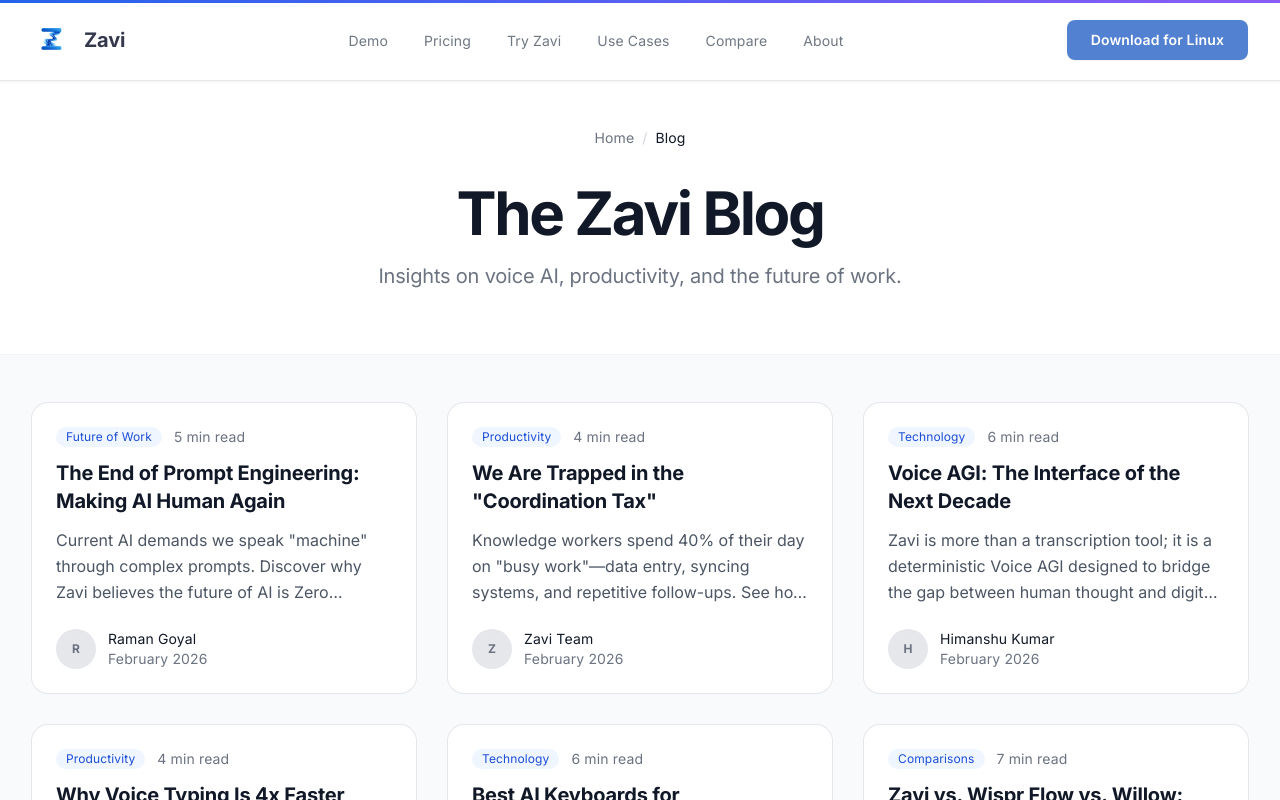
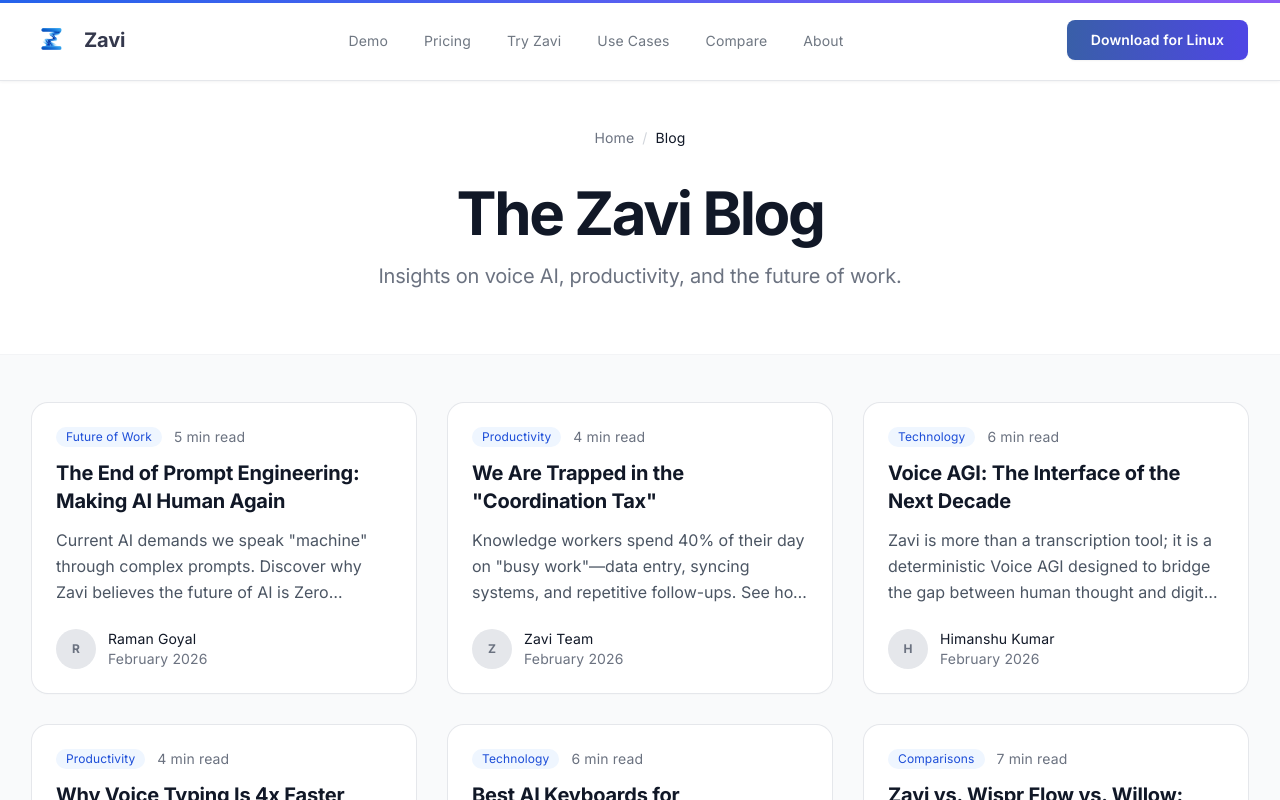
Before and after one commit to goyalraman17/Zaviweb, a Next.js app: page /blog in a window 1280 px wide. Shown: the top 800 px of the page. Built offline with nearby package versions, Linux system fonts and the light colour scheme.

Commit message:
Unify CTA button styles with premium indigo gradient for UI consistency

```diff
--- a/components/DeviceDownload.tsx
+++ b/components/DeviceDownload.tsx
@@ -187,7 +187,7 @@
                   className={`
                     relative group p-6 md:p-8 rounded-2xl border-2 transition-all duration-300
                     ${(isAndroid || platform.name === 'iOS' || platform.name === 'macOS' || platform.name === 'Linux')
-                      ? 'bg-gradient-to-br from-zavi-blue-600 to-zavi-blue-500 border-zavi-blue-600 text-white shadow-xl scale-105 z-10'
+                      ? 'bg-gradient-to-br from-zavi-blue-600 to-indigo-600 border-zavi-blue-600 text-white shadow-xl scale-105 z-10'
                       : isActualSelected
                         ? 'border-zavi-blue-400 bg-white shadow-md'
                         : 'bg-white border-slate-200 text-slate-700 hover:border-zavi-blue-300 hover:shadow-lg'
--- a/components/HeroWithScreenshot.tsx
+++ b/components/HeroWithScreenshot.tsx
@@ -253,13 +253,13 @@
                     downloadSection.scrollIntoView({ behavior: 'smooth', block: 'start' });
                   }
                 }}
-                className="relative inline-flex items-center gap-2 sm:gap-3 px-8 sm:px-12 py-4 sm:py-6 text-lg sm:text-xl font-bold text-white bg-gradient-to-r from-zavi-blue-600 to-zavi-blue-500 rounded-2xl transition-all shadow-2xl overflow-hidden group"
+                className="relative inline-flex items-center gap-2 sm:gap-3 px-8 sm:px-12 py-4 sm:py-6 text-lg sm:text-xl font-bold text-white bg-gradient-to-r from-zavi-blue-600 to-indigo-600 rounded-2xl transition-all shadow-2xl overflow-hidden group"
                 initial="rest"
                 whileHover={{ scale: 1.05, boxShadow: "0 25px 50px -12px rgba(37, 99, 235, 0.5)" }}
               >
                 {/* Animated glow */}
                 <motion.div
-                  className="absolute inset-0 bg-gradient-to-r from-zavi-blue-600 to-zavi-blue-500 opacity-0 group-hover:opacity-75 blur-xl"
+                  className="absolute inset-0 bg-gradient-to-r from-zavi-blue-600 to-indigo-600 opacity-0 group-hover:opacity-75 blur-xl"
                   animate={{
                     scale: [1, 1.2, 1],
                   }}
--- a/components/MagicWand.tsx
+++ b/components/MagicWand.tsx
@@ -176,7 +176,7 @@
                                         downloadSection.scrollIntoView({ behavior: 'smooth', block: 'start' });
                                     }
                                 }}
-                                className="inline-flex justify-center w-full sm:w-auto items-center gap-3 px-10 py-5 bg-gradient-to-r from-blue-600 to-indigo-600 hover:from-blue-700 hover:to-indigo-700 text-white rounded-2xl font-bold text-lg transition-all hover:scale-105 shadow-[0_8px_20px_rgba(37,99,235,0.25)] group"
+                                className="inline-flex justify-center w-full sm:w-auto items-center gap-3 px-10 py-5 bg-gradient-to-r from-zavi-blue-600 to-indigo-600 hover:from-zavi-blue-700 hover:to-indigo-700 text-white rounded-2xl font-bold text-lg transition-all hover:scale-105 shadow-[0_8px_20px_rgba(37,99,235,0.25)] group"
                             >
                                 <span>Get Magic Wand</span>
                                 <Image
--- a/components/Navigation.tsx
+++ b/components/Navigation.tsx
@@ -172,9 +172,9 @@
           <div className="hidden md:block relative">
             <motion.a
               href="/#download"
-              className="flex items-center gap-2 px-6 py-2.5 text-sm font-semibold text-white bg-zavi-blue hover:bg-zavi-blue-500 rounded-lg transition-all shadow-sm hover:shadow-md"
+              className="flex items-center gap-2 px-6 py-2.5 text-sm font-semibold text-white bg-gradient-to-r from-zavi-blue-600 to-indigo-600 rounded-lg transition-all shadow-sm"
               initial="rest"
-              whileHover="hover"
+              whileHover={{ scale: 1.05, boxShadow: "0 10px 15px -3px rgba(37, 99, 235, 0.3)" }}
               whileTap="tap"
               variants={ctaPrimary}
               onMouseEnter={() => setShowDetectedTooltip(true)}
@@ -197,7 +197,7 @@
           {/* CTA Button - Mobile (visible outside menu) */}
           <motion.a
             href="/#download"
-            className="md:hidden flex items-center gap-2 px-4 py-2 text-xs font-semibold text-white bg-zavi-blue hover:bg-zavi-blue-500 rounded-lg transition-all shadow-sm mr-2"
+            className="md:hidden flex items-center gap-2 px-4 py-2 text-xs font-semibold text-white bg-gradient-to-r from-zavi-blue-600 to-indigo-600 rounded-lg transition-all shadow-sm mr-2"
             initial="rest"
             whileTap="tap"
             variants={ctaPrimary}
@@ -256,7 +256,7 @@
                 {/* CTA Button - First in menu */}
                 <motion.a
                   href="/#download"
-                  className="block w-full px-6 py-3 text-center text-base font-semibold text-white bg-zavi-blue hover:bg-zavi-blue-500 rounded-lg transition-all mb-4"
+                  className="block w-full px-6 py-3 text-center text-base font-semibold text-white bg-gradient-to-r from-zavi-blue-600 to-indigo-600 rounded-lg transition-all mb-4 shadow-md"
                   initial={{ opacity: 0, y: -10 }}
                   animate={{ opacity: 1, y: 0 }}
                   transition={{ delay: 0.05 }}
```
